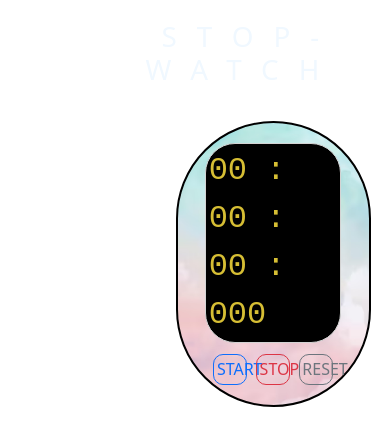
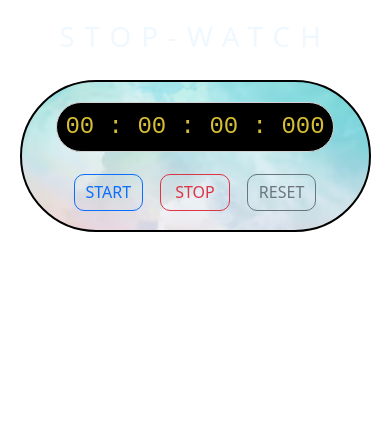
Before and after one commit to Sukesh-Hegde/Stop-Watch, a plain HTML site: page index.html in a window 390 px wide. Drawn offline with nearby package versions, Linux system fonts and the light colour scheme.

Commit message:
added some responsivness

```diff
--- a/index.html
+++ b/index.html
@@ -18,9 +18,9 @@
         00 : 00 : 00 : 000
     </div>
     <div id = buttonContainer>
-        <button type="button" class="btn btn-outline-primary" style="width: 25%; font-size: 1rem; border-radius: 10px; padding: 2%; " id = "startBtn">START</button>
-        <button type="button" class="btn btn-outline-danger" style="width: 25%; font-size: 1rem; border-radius: 10px; padding: 2% ; "  id = "stopBtn">STOP</button>
-        <button type="button" class="btn btn-outline-secondary" style="width: 25%; font-size: 1rem; border-radius: 10px; padding: 2% ;" id = "resetBtn">RESET</button>
+        <button type="button" class="btn btn-outline-primary size" style="width: 25%;  border-radius: 10px; padding: 2%; " id = "startBtn">START</button>
+        <button type="button" class="btn btn-outline-danger size" style="width: 25%;  border-radius: 10px; padding: 2% ; "  id = "stopBtn">STOP</button>
+        <button type="button" class="btn btn-outline-secondary size" style="width: 25%;  border-radius: 10px; padding: 2% ;" id = "resetBtn">RESET</button>
 
     </div>
 
--- a/style.css
+++ b/style.css
@@ -34,6 +34,14 @@ h1 {
     align-items: center;
 
 }
+.size{
+    font-size: 1rem;
+}
+
+
+
+
+
 #displayTime{
     font-size: 2rem;
     color: rgb(214, 190, 52);
@@ -58,3 +66,24 @@ h1 {
     justify-content: space-evenly;
     width: 90%;
 }
+
+@media screen and (max-width:900px) {
+    #watchContainer{
+
+        margin: auto;
+        width: 90%;
+
+    }
+    h1 {
+        letter-spacing:10px;
+        margin: auto;
+        text-align: center;
+    }
+    #displayTime{
+        font-size: 1.5rem;
+    }
+
+    .size{
+        font-size: 0.1rem;
+    }
+}
```
